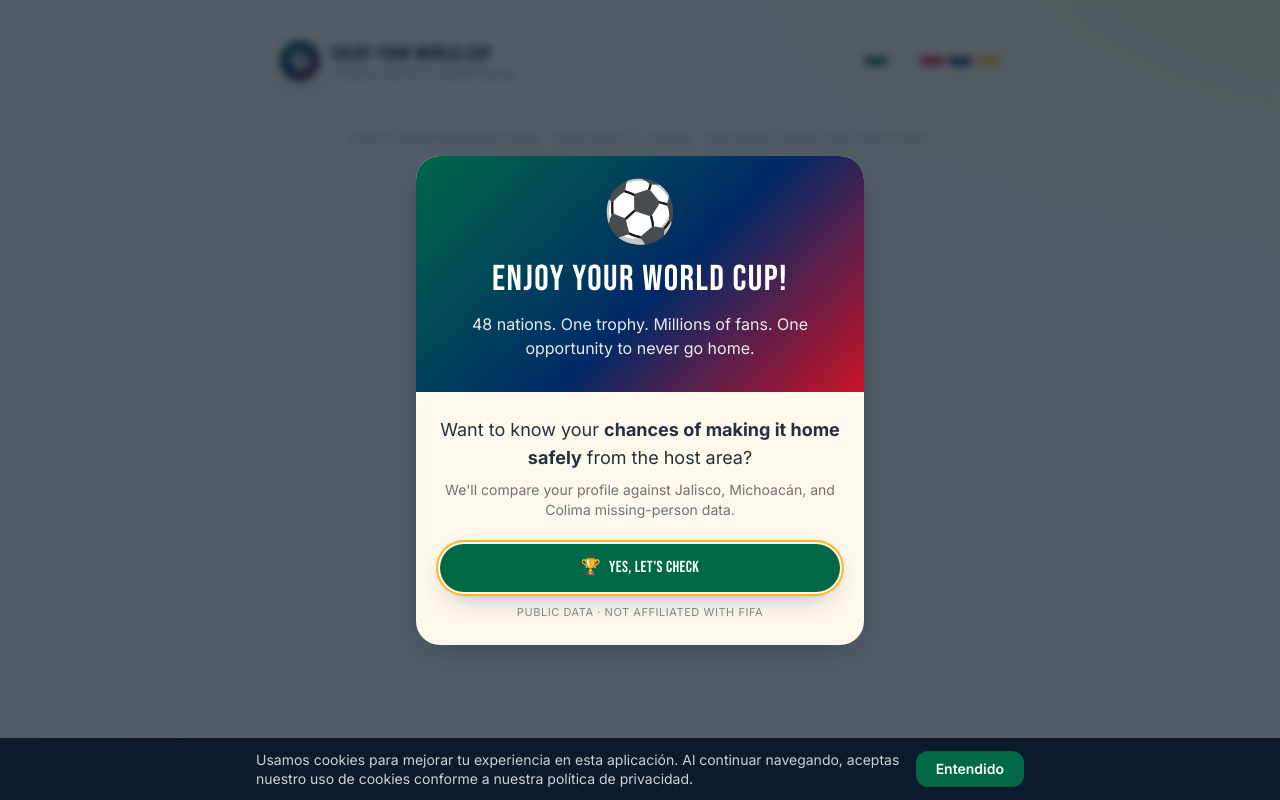
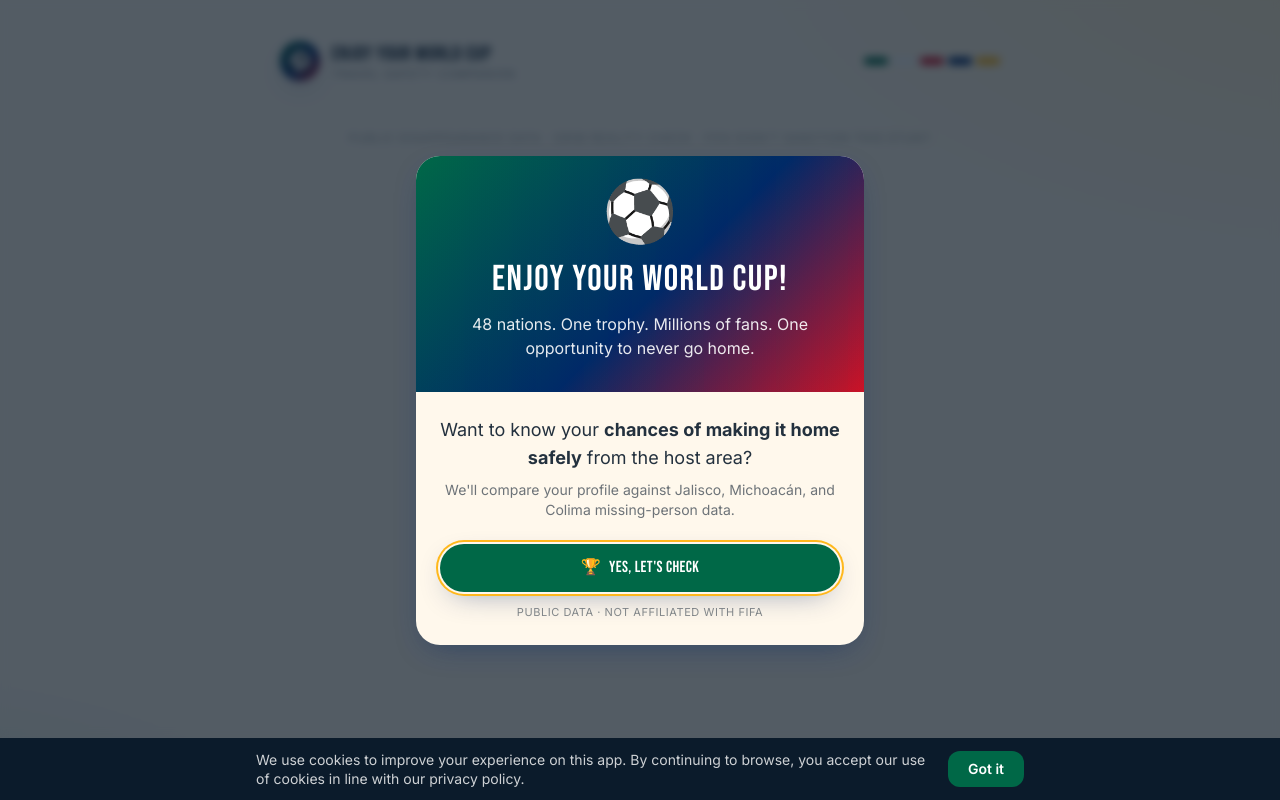
Before and after one commit to dant-dev22/front-desaparecidos, a React (Vite) app: page / in a window 1280 px wide. Built offline with nearby package versions, Linux system fonts and the light colour scheme; no server answers.

Commit message:
Translate CookieBanner text from Spanish to English for improved accessibility and user experience.

```diff
--- a/src/components/CookieBanner.tsx
+++ b/src/components/CookieBanner.tsx
@@ -7,14 +7,14 @@
     <div className="fixed bottom-0 inset-x-0 z-50 bg-wc-ink text-white px-4 py-4 sm:py-3">
       <div className="mx-auto max-w-3xl flex flex-col sm:flex-row items-start sm:items-center justify-between gap-3">
         <p className="text-sm text-white/80 leading-snug">
-          Usamos cookies para mejorar tu experiencia en esta aplicación. Al continuar navegando,
-          aceptas nuestro uso de cookies conforme a nuestra política de privacidad.
+          We use cookies to improve your experience on this app. By continuing to browse, you accept
+          our use of cookies in line with our privacy policy.
         </p>
         <button
           onClick={onAccept}
           className="shrink-0 rounded-xl bg-wc-green hover:bg-wc-green/80 active:scale-95 transition-all px-5 py-2 text-sm font-semibold text-white"
         >
-          Entendido
+          Got it
         </button>
       </div>
     </div>
```
